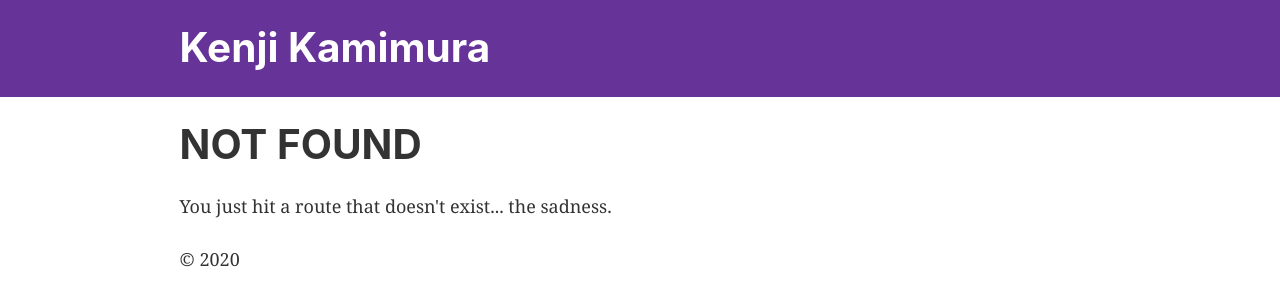
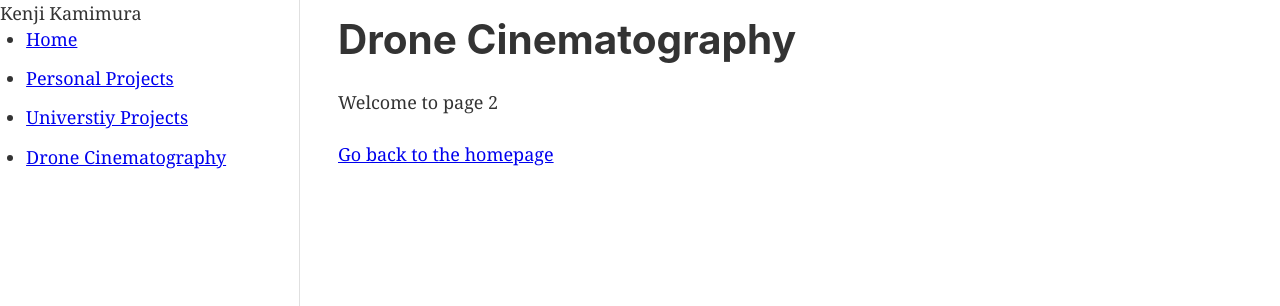
Before and after one commit to kenjikamimura/OnlinePortfolio, a Gatsby site: page /drone-cinematography in a window 1280 px wide. Before the commit this address had no page. Shown: the top 306 px of the page. Built offline with nearby package versions, Linux system fonts and the light colour scheme; Gatsby itself is replaced by a stand-in of ours.

Commit message:
Add navbar with basic styles and pages

```diff
--- a/src/components/header.js
+++ b/src/components/header.js
@@ -2,34 +2,7 @@ import { Link } from "gatsby"
 import PropTypes from "prop-types"
 import React from "react"
 
-const Header = ({ siteTitle }) => (
-  <header
-    style={{
-      background: `rebeccapurple`,
-      marginBottom: `1.45rem`,
-    }}
-  >
-    <div
-      style={{
-        margin: `0 auto`,
-        maxWidth: 960,
-        padding: `1.45rem 1.0875rem`,
-      }}
-    >
-      <h1 style={{ margin: 0 }}>
-        <Link
-          to="/"
-          style={{
-            color: `white`,
-            textDecoration: `none`,
-          }}
-        >
-          {siteTitle}
-        </Link>
-      </h1>
-    </div>
-  </header>
-)
+const Header = ({ siteTitle }) => <div></div>
 
 Header.propTypes = {
   siteTitle: PropTypes.string,
--- a/src/components/layout.js
+++ b/src/components/layout.js
@@ -1,16 +1,30 @@
-/**
- * Layout component that queries for data
- * with Gatsby's useStaticQuery component
- *
- * See: https://www.gatsbyjs.org/docs/use-static-query/
- */
-
 import React from "react"
 import PropTypes from "prop-types"
-import { useStaticQuery, graphql } from "gatsby"
+import { useStaticQuery, graphql, Link } from "gatsby"
 
 import Header from "./header"
 import "./layout.css"
+
+const styles = {
+  container: {
+    display: "grid",
+    gridTemplateColumns: "25% auto",
+    gridTemplateRows: "100%",
+    minHeight: "100vh",
+  },
+  navbar: {
+    maxWidth: `300px`,
+    background: "white",
+    display: "flex",
+    flexDirection: "column",
+    borderRightWidth: "1px",
+    borderRightStyle: "solid",
+    borderRightColor: "rgba(0, 0, 0, 0.12)",
+  },
+  main: {
+    padding: "1rem",
+  },
+}
 
 const Layout = ({ children }) => {
   const data = useStaticQuery(graphql`
@@ -24,19 +38,28 @@ const Layout = ({ children }) => {
   `)
 
   return (
-    <>
-      <Header siteTitle={data.site.siteMetadata.title} />
-      <div
-        style={{
-          margin: `0 auto`,
-          maxWidth: 960,
-          padding: `0 1.0875rem 1.45rem`,
-        }}
-      >
+    <div style={styles.container}>
+      <nav style={styles.navbar}>
+        <div style={{}}>{data.site.siteMetadata.title}</div>
+        <ul>
+          <li>
+            <Link to="/">Home</Link>
+          </li>
+          <li>
+            <Link to="/personal-projects">Personal Projects</Link>
+          </li>
+          <li>
+            <Link to="/university-projects">Universtiy Projects</Link>
+          </li>
+          <li>
+            <Link to="/drone-cinematography">Drone Cinematography</Link>
+          </li>
+        </ul>
+      </nav>
+      <div style={styles.main}>
         <main>{children}</main>
-        <footer>© {new Date().getFullYear()}</footer>
       </div>
-    </>
+    </div>
   )
 }
 
--- /dev/null
+++ b/src/pages/drone-cinematography.js
@@ -0,0 +1,16 @@
+import React from "react"
+import { Link } from "gatsby"
+
+import Layout from "../components/layout"
+import SEO from "../components/seo"
+
+const SecondPage = () => (
+  <Layout>
+    <SEO title="Page two" />
+    <h1>Drone Cinematography</h1>
+    <p>Welcome to page 2</p>
+    <Link to="/">Go back to the homepage</Link>
+  </Layout>
+)
+
+export default SecondPage
--- a/src/pages/index.js
+++ b/src/pages/index.js
@@ -15,6 +15,34 @@ const IndexPage = () => (
       <Image />
     </div>
     <Link to="/page-2/">Go to page 2</Link>
+    <h1>Personal Portfolio</h1>
+    <p>Welcome to my online portfolio</p>
+    <p>Showcasing different projects of mine</p>
+    <div style={{ maxWidth: `300px`, marginBottom: `1.45rem` }}>
+      <Image />
+    </div>
+    <Link to="/page-2/">Go to page 2</Link>
+    <h1>Personal Portfolio</h1>
+    <p>Welcome to my online portfolio</p>
+    <p>Showcasing different projects of mine</p>
+    <div style={{ maxWidth: `300px`, marginBottom: `1.45rem` }}>
+      <Image />
+    </div>
+    <Link to="/page-2/">Go to page 2</Link>
+    <h1>Personal Portfolio</h1>
+    <p>Welcome to my online portfolio</p>
+    <p>Showcasing different projects of mine</p>
+    <div style={{ maxWidth: `300px`, marginBottom: `1.45rem` }}>
+      <Image />
+    </div>
+    <Link to="/page-2/">Go to page 2</Link>
+    <h1>Personal Portfolio</h1>
+    <p>Welcome to my online portfolio</p>
+    <p>Showcasing different projects of mine</p>
+    <div style={{ maxWidth: `300px`, marginBottom: `1.45rem` }}>
+      <Image />
+    </div>
+    <Link to="/page-2/">Go to page 2</Link>
   </Layout>
 )
 
```
Also changed, not shown: src/pages/personal-projects.js (added, +16 -0 lines), src/pages/university-projects.js (added, +16 -0 lines).
